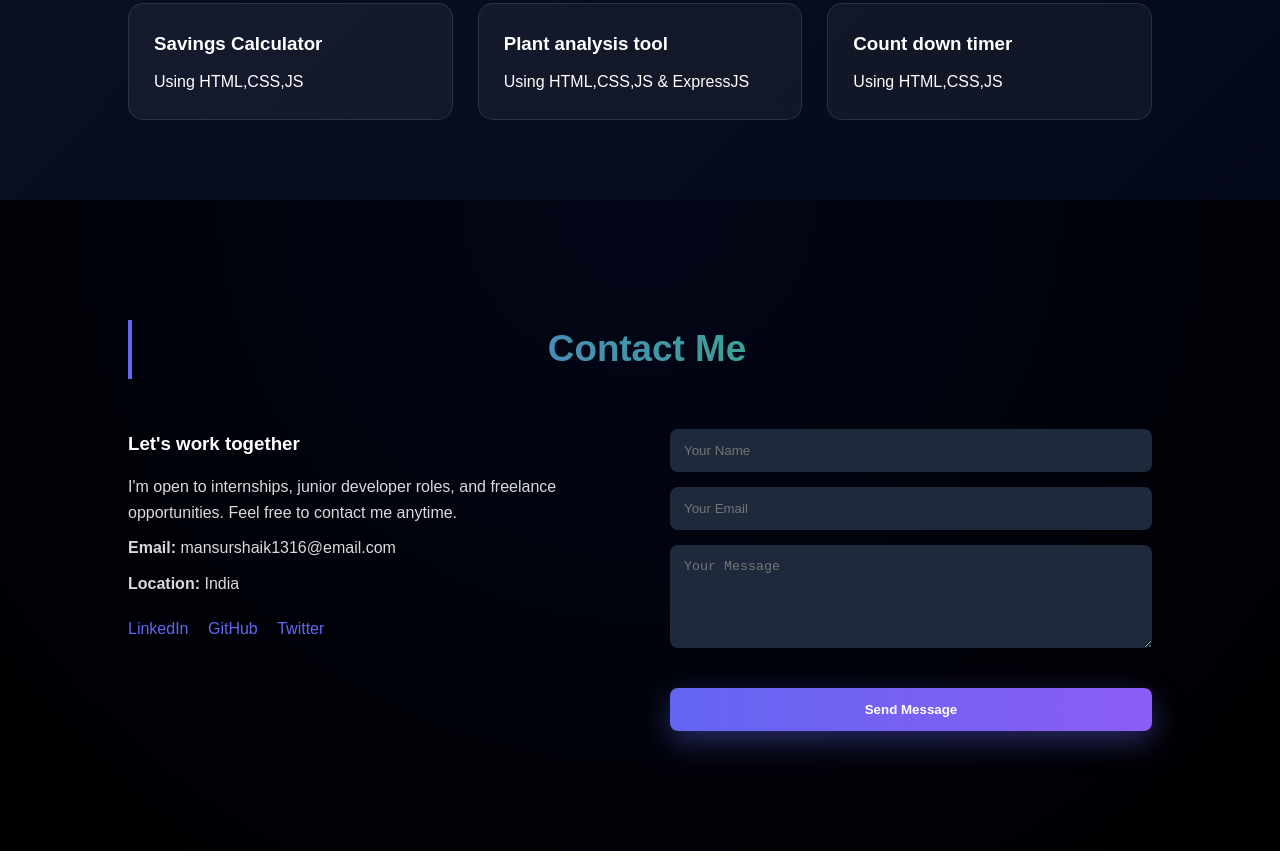
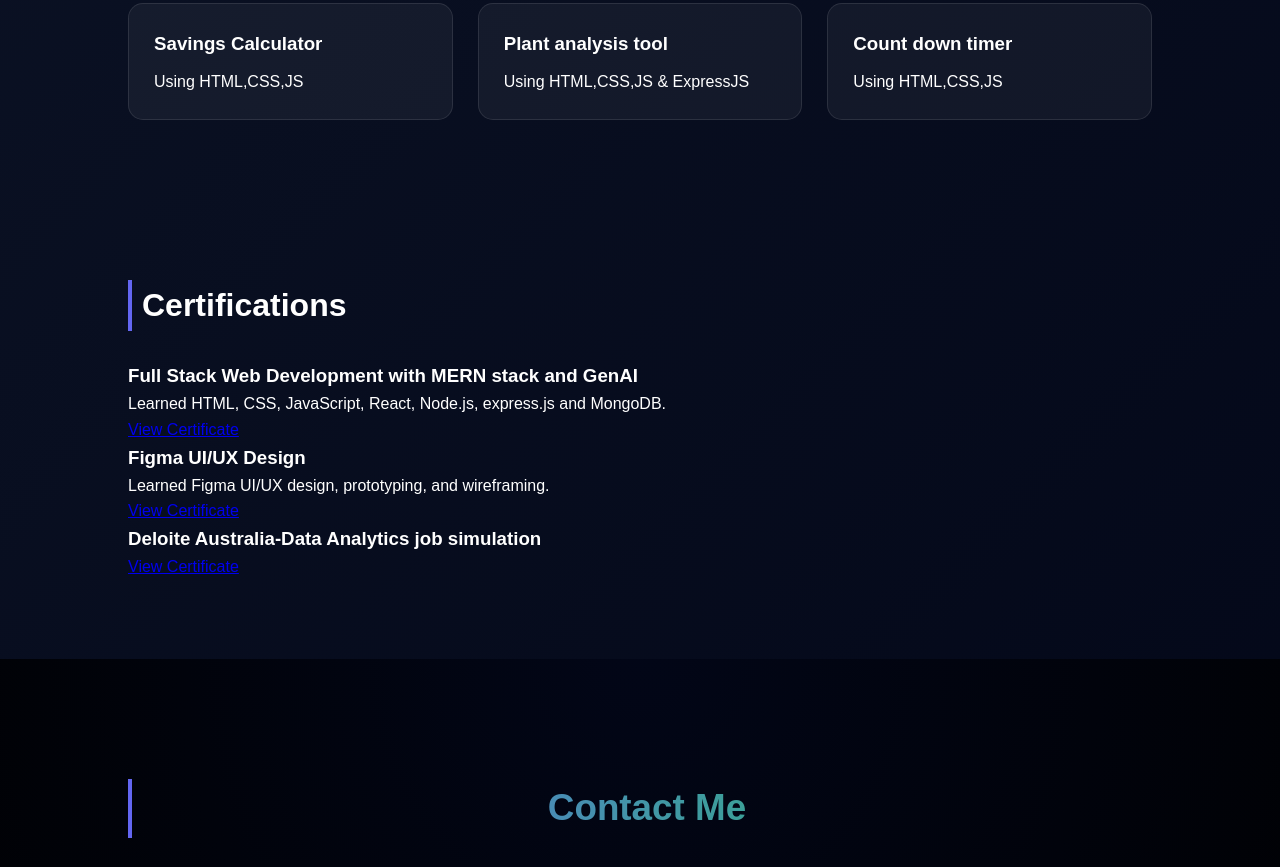
Before and after one commit to Mansur-shaik-14072003/mansur-portfolio, a plain HTML site: page index.html in a window 1280 px wide. Shown: the part 1673-2540 px from the top of the page. Drawn offline with Linux system fonts and the light colour scheme.

Commit message:
Refactor index.html structure and content

```diff
--- a/index.html
+++ b/index.html
@@ -7,7 +7,7 @@
 
 <body>
     <nav class="navbar">
-  <div class="logo"> Shaik Mansur</div>
+  <div class="logo">Mansur</div>
 
   <ul class="nav-links">
   <li><a href="#home">Home</a></li>
@@ -27,7 +27,8 @@
 <header id="home">
   <h1>Mansur Shaik</h1>
   <p>Full Stack Developer</p>
-  <button class="download-btn" onclick="downloadResume()">
+  <!-- <button>Download Resume</button> -->
+   <button class="download-btn" onclick="downloadResume()">
   Download Resume
 </button>
 </header>
@@ -127,6 +128,32 @@
   </div>
 
 </section>
+<!-- certification's -->
+ <section class="certifications" id="certifications">
+  <h2>Certifications</h2>
+
+  <div class="cert-container">
+
+    <div class="cert-card">
+      <h3>Full Stack Web Development with MERN stack and GenAI</h3>
+      <p>Learned HTML, CSS, JavaScript, React, Node.js, express.js and MongoDB.</p>
+      <a href="https://www.udemy.com/certificate/UC-a6753b26-5070-4974-aff4-076b5f88cbf5/" target="_blank">View Certificate</a>
+    </div>
+
+    <div class="cert-card">
+      <h3>Figma UI/UX Design</h3>
+      <p>Learned Figma UI/UX design, prototyping, and wireframing.</p>
+      <a href="https://infyspringboard.onwingspan.com/public-assets/infosysheadstart/cert/lex_auth_01350157153928806410244/1-0f68b278-f0ea-4ce8-aad6-4e370ce4d6ea.pdf" target="_blank">View Certificate</a>
+    </div>
+
+    <div class="cert-card">
+      <h3>Deloite Australia-Data Analytics job simulation</h3>
+
+      <a href="https://www.theforage.com/completion-certificates/9PBTqmSxAf6zZTseP/io9DzWKe3PTsiS6GG_9PBTqmSxAf6zZTseP_69df4351c84bef251e874867_1776245050862_completion_certificate.pdf" target="_blank">View Certificate</a>
+    </div>
+
+  </div>
+</section>
 
 <section class="contact" id="contact">
   <h2>Contact Me</h2>
@@ -185,7 +212,7 @@ links.forEach(link => {
     });
   });
 });
-  function downloadResume() {
+function downloadResume() {
   const link = document.createElement("a");
   link.href = "resume.pdf";
   link.download = "Resume.pdf";
```
